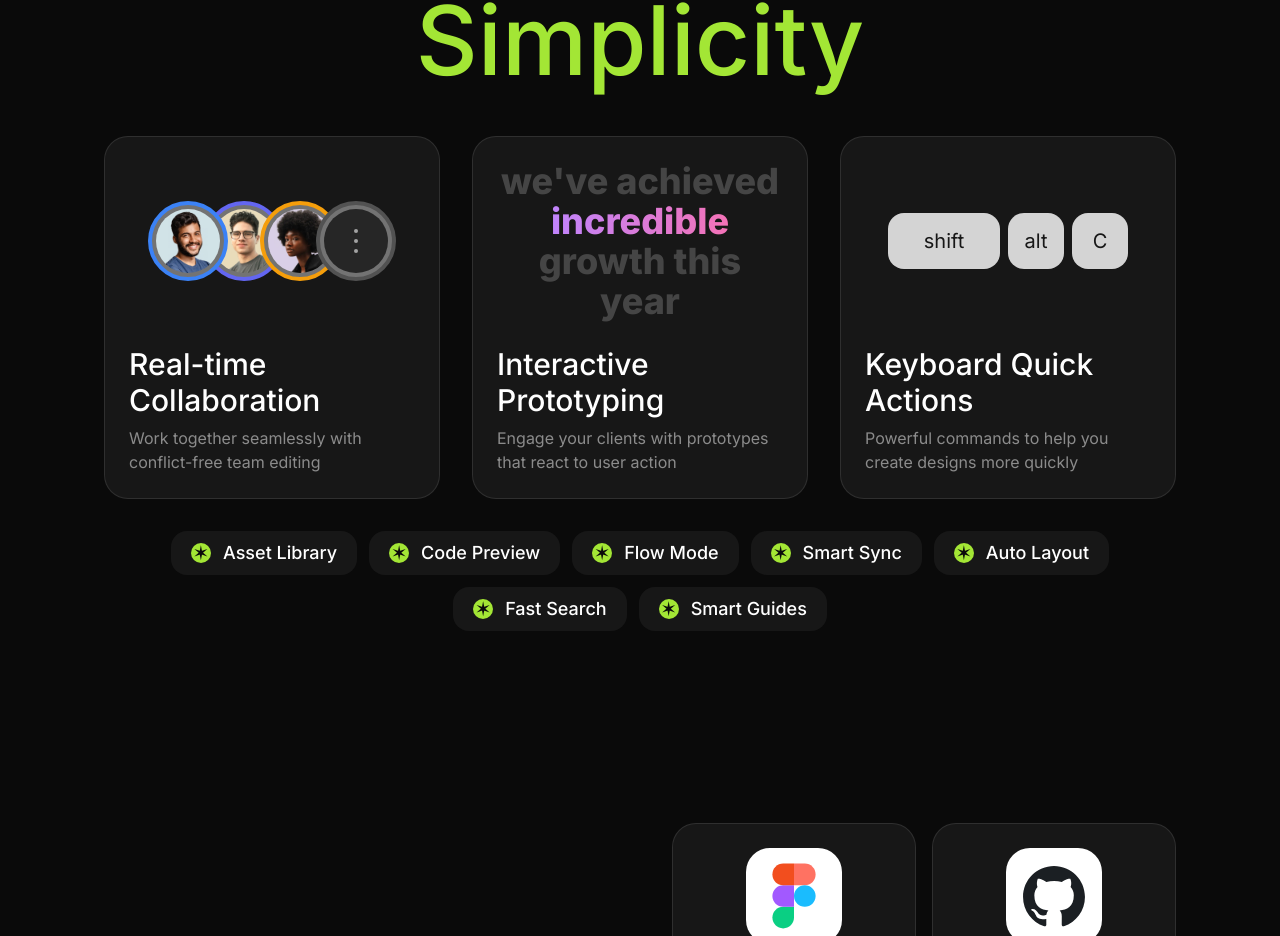
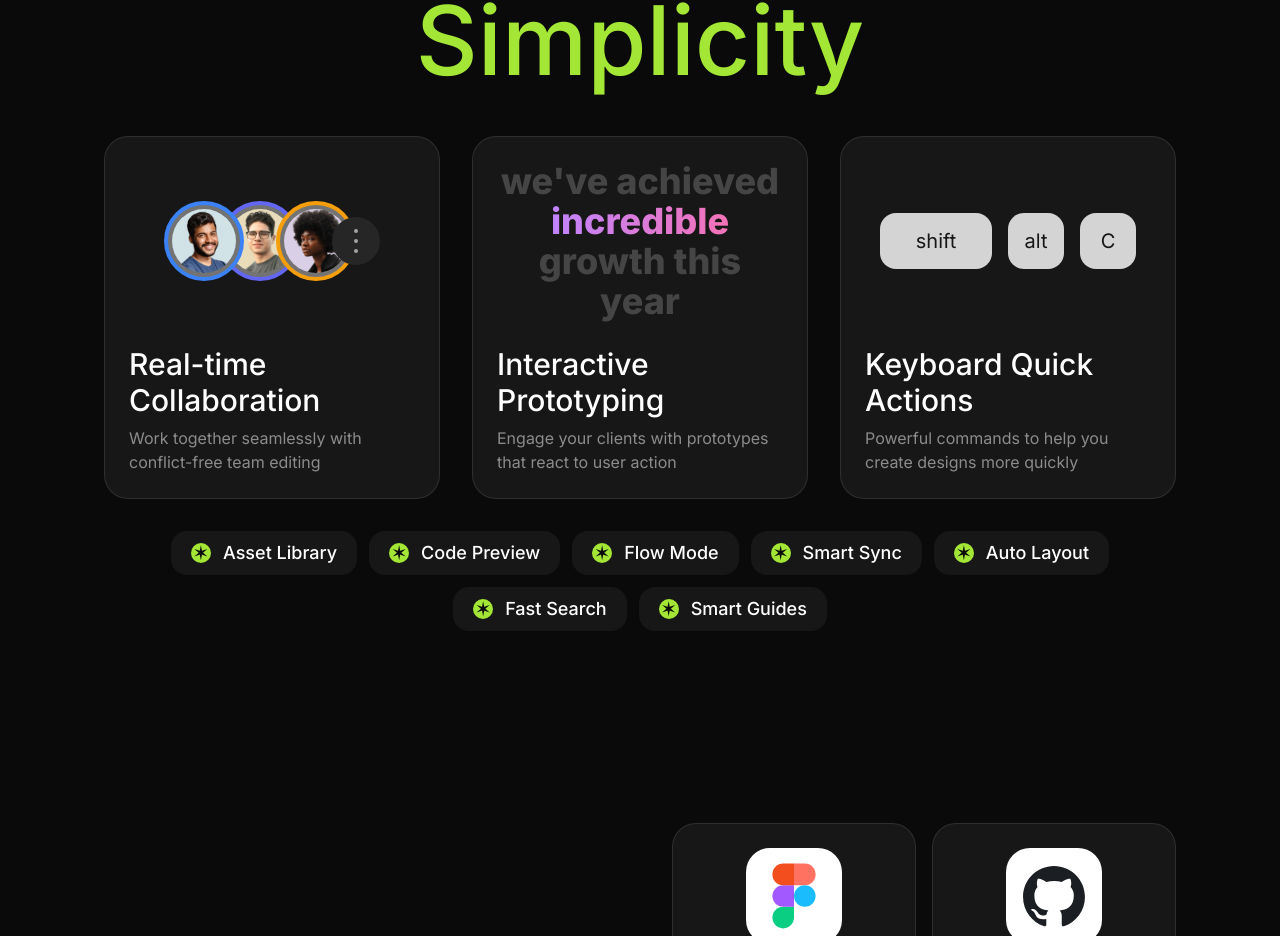
Before and after one commit to GoharAbbas2122804/Layers-Landing-Page-next-js-tailwindcss-, a Next.js app: page / in a window 1280 px wide. Shown: the part 3574-4510 px from the top of the page. Built offline with nearby package versions, Linux system fonts and the light colour scheme.

Commit message:
completed the animation of features card

```diff
--- a/src/sections/Features.tsx
+++ b/src/sections/Features.tsx
@@ -3,10 +3,12 @@ import Tag from "@/components/Tag";
 import avatar1 from "@/assets/images/avatar-ashwin-santiago.jpg";
 import avatar2 from "@/assets/images/avatar-owen-garcia.jpg";
 import avatar3 from "@/assets/images/avatar-lula-meyers.jpg";
-import avatar4 from "@/assets/images/avatar-florence-shaw.jpg";
-import Image from "next/image";
+import avatar4 from "@/assets/images/avatar-owen-garcia.jpg";
 import Avatar from "@/components/Avatar";
 import Key from "@/components/Key";
+import Image from "next/image";
+
+
 const features = [
     "Asset Library",
     "Code Preview",
@@ -25,7 +27,7 @@ export default function Features() {
                     <Tag>Features</Tag>
                 </div>
                 <h2 className="text-center text-6xl font-medium mt-6 lg:text-8xl max-w-2xl mx-auto">
-                    Where power meets {" "}
+                    Where power meets{" "}
                     <span className="text-lime-400">Simplicity</span>
                 </h2>
 
@@ -33,9 +35,9 @@ export default function Features() {
                     <FeatureCard
                         title="Real-time Collaboration"
                         description="Work together seamlessly with conflict-free team editing"
-                        className="md:col-span-2 lg:col-span-1"
+                        className="md:col-span-2 lg:col-span-1 group"
                     >
-                        <div className="aspect-video flex items-center justify-center">
+                        <div className="aspect-video flex items-center justify-center relative">
                             <Avatar className="z-40">
                                 <Image
                                     src={avatar1}
@@ -58,8 +60,10 @@ export default function Features() {
                                 />
                             </Avatar>
 
-                            <Avatar className="-ml-6 border-neutral-600">
-                                <div className="size-full bg-neutral-800 rounded-full flex flex-col items-center justify-center gap-1.5 p-3">
+                            <div className="-ml-6 relative w-12 h-12">
+                                <div className="relative w-full h-full rounded-full bg-neutral-800 flex items-center justify-center overflow-hidden">
+                                    {/* Dots (shown by default) */}
+                                    <div className="flex flex-col gap-1.5 group-hover:opacity-0 transition-opacity">
                                         {[1, 2, 3].map((dot) => (
                                             <span
                                                 key={dot}
@@ -67,36 +71,72 @@ export default function Features() {
                                             />
                                         ))}
                                     </div>
-                            </Avatar>
+
+                                    {/* Avatar Image (hidden by default, shown on hover) */}
+                                    <div className="absolute inset-0 flex items-center justify-center opacity-0 group-hover:opacity-100 transition-opacity">
+                                        <Image
+                                            src={avatar4}
+                                            alt="Owen Garcia avatar"
+                                            className="rounded-full w-full h-full object-cover"
+                                        />
+                                        <div className="absolute -bottom-1 -right-1 w-3 h-3 bg-green-500 rounded-full border-2 border-neutral-900"></div>
+                                    </div>
+                                </div>
+                            </div>
                         </div>
                     </FeatureCard>
 
                     <FeatureCard
                         title="Interactive Prototyping"
                         description="Engage your clients with prototypes that react to user action"
-                        className="md:col-span-2 lg:col-span-1" >
+                        className="md:col-span-2 lg:col-span-1 group relative"
+                    >
+                        <div className="absolute -top-8 left-1/2 -translate-x-1/2 w-64 h-auto z-20 opacity-0 group-hover:opacity-100 transition-opacity duration-300">
+                            <video
+                                src="/assets/gif-incredible.mp4"
+                                autoPlay
+                                loop
+                                muted
+                                playsInline
+                                className="w-full h-auto rounded-2xl shadow-xl pointer-events-none"
+                            />
+                        </div>
                         <div className="aspect-video flex items-center justify-center">
-                                <p className="text-4xl font-extrabold text-white/20 text-center">we've achieved <span className="bg-gradient-to-r from-purple-400 to-pink-400 bg-clip-text   text-transparent">incredible</span> growth this year</p>
+                            <p className="text-4xl font-extrabold text-white/20 text-center">
+                                we've achieved{" "}
+                                <span className="bg-gradient-to-r from-purple-400 to-pink-400 bg-clip-text text-transparent">
+                                    incredible
+                                </span>{" "}
+                                growth this year
+                            </p>
                         </div>
                     </FeatureCard>
 
                     <FeatureCard
                         title="Keyboard Quick Actions"
                         description="Powerful commands to help you create designs more quickly"
-                        className="md:col-span-2 md:col-start-2 lg:col-span-1 lg:col-start-auto" >
-                            <div className="aspect-video flex items-center justify-center gap-2">
-                                <Key className="w-28">shift</Key>
-                                <Key>alt</Key>
-                                <Key >C</Key>
+                        className="md:col-span-2 md:col-start-2 lg:col-span-1 lg:col-start-auto group"
+                    >
+                        <div className="aspect-video flex items-center justify-center gap-4">
+                            <Key className="w-28 outline outline-2 outline-transparent transition-all duration-300 group-hover:outline-lime-400 group-hover:outline-2 group-hover:outline-offset-4 group-hover:-translate-y-1">shift</Key>
+                            <Key className="outline outline-2 outline-transparent transition-all duration-300 group-hover:outline-lime-400 group-hover:outline-2 group-hover:outline-offset-4 group-hover:-translate-y-1 group-hover:delay-150">alt</Key>
+                            <Key className="outline outline-2 outline-transparent transition-all duration-300 group-hover:outline-lime-400 group-hover:outline-2 group-hover:outline-offset-4 group-hover:translate-y-1 group-hover:delay-300">C</Key>
                         </div>
                     </FeatureCard>
                 </div>
 
                 <div className="mt-8 flex flex-wrap gap-3 justify-center">
                     {features.map((feature) => (
-                        <div key={feature} className="bg-neutral-900 border-white/10 inline-flex px-3 md:px-5 py-1.5 md:py-2 rounded-2xl gap-3 items-center ">
-                            <span className="bg-lime-400 text-neutral-950 size-5 rounded-full inline-flex items-center justify-center text-xl">&#10038;</span>
-                            <span className="font-medium md:text-lg">{feature}</span>
+                        <div
+                            key={feature}
+                            className="bg-neutral-900 border-white/10 inline-flex px-3 md:px-5 py-1.5 md:py-2 rounded-2xl gap-3 items-center hover:scale-105 duration-500  group"
+                        >
+                            <span className="bg-lime-400 text-neutral-950 size-5 rounded-full inline-flex items-center justify-center text-xl group-hover:rotate-45 transition  duration-500">
+                                &#10038;
+                            </span>
+                            <span className="font-medium md:text-lg">
+                                {feature}
+                            </span>
                         </div>
                     ))}
                 </div>
```
Also changed, not shown: 1 other file (tests, documents, lock files or other folders). Lines whose indentation alone changed are shown as unchanged.
